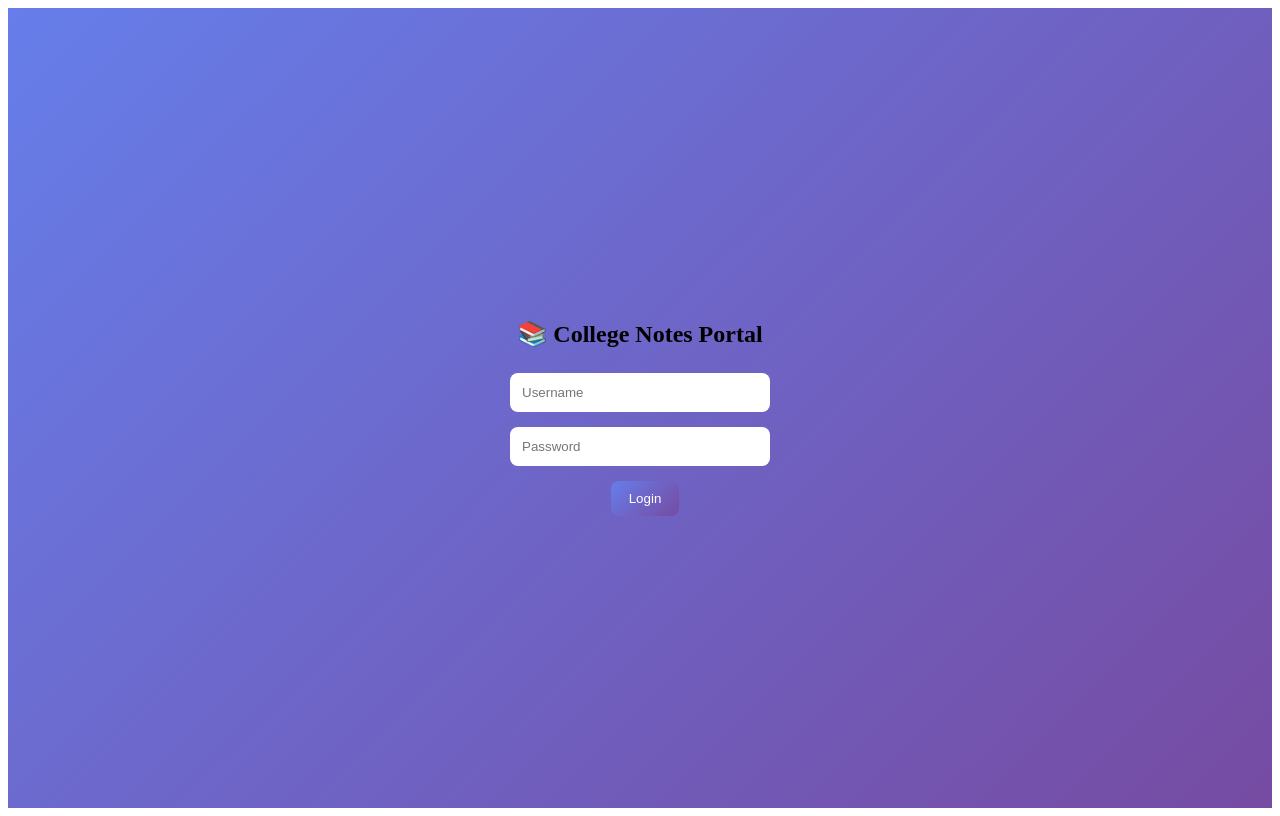
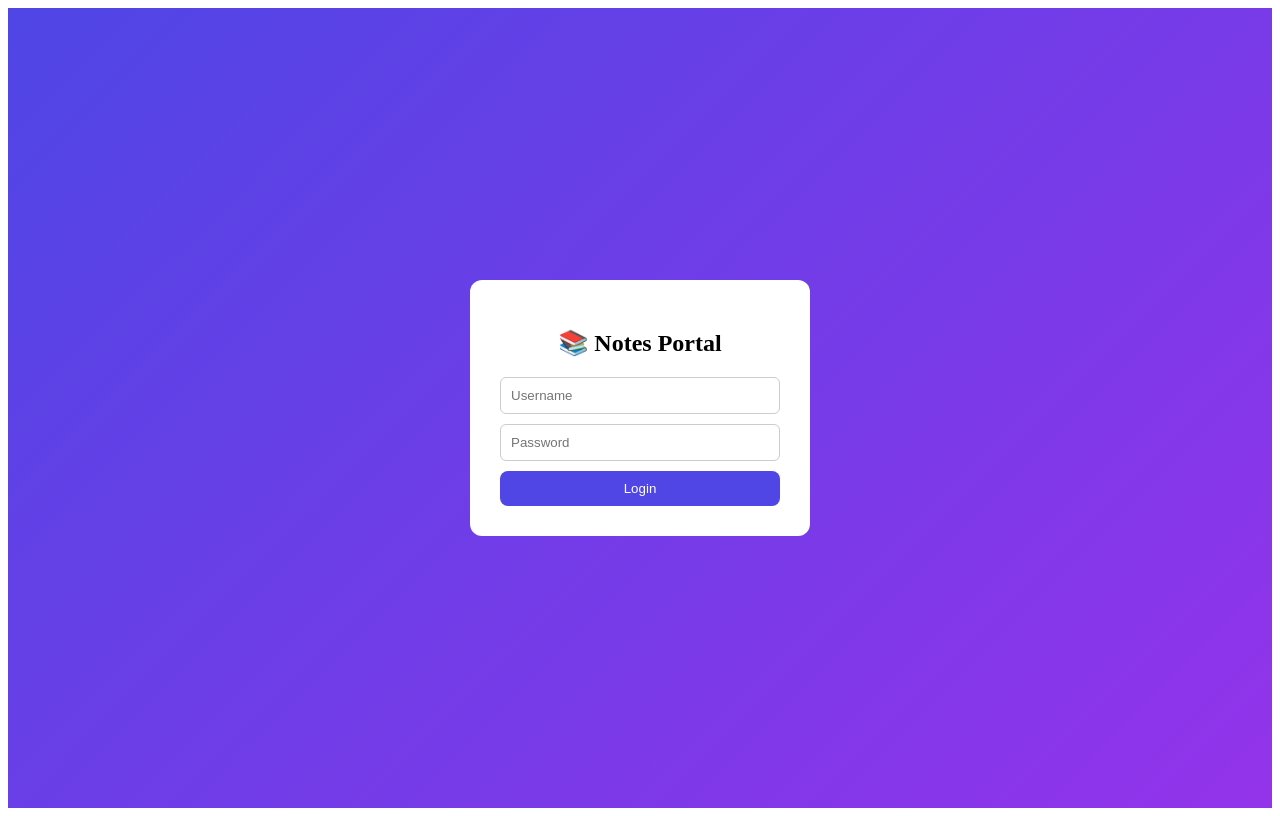
Before and after one commit to divakarhankare9850-ai/MBAnotes, a React (Create React App) app: page / in a window 1280 px wide. Built offline with nearby package versions, Linux system fonts and the light colour scheme.

Commit message:
Update App.js

```diff
--- a/src/App.js
+++ b/src/App.js
@@ -128,11 +128,9 @@ export default function App() {
 
     try {
       await deleteDoc(doc(db, "notes_" + selectedSubject.id, note.id));
-
       await deleteObject(
         ref(storage, `notes/${selectedSubject.id}/${note.name}`)
       );
-
       fetchNotes(selectedSubject.id);
     } catch {
       alert("Delete failed");
@@ -145,6 +143,7 @@ export default function App() {
     <div style={styles.container}>
       <Navbar user={user} role={role} logout={logout} />
 
+      <div style={styles.contentWrapper}>
         {!selectedSubject ? (
           <div style={styles.grid}>
             {SUBJECTS.map((sub) => (
@@ -155,27 +154,29 @@ export default function App() {
                   setSelectedSubject(sub);
                   fetchNotes(sub.id);
                 }}
-              onMouseEnter={(e) => e.currentTarget.style.transform = "scale(1.06)"}
-              onMouseLeave={(e) => e.currentTarget.style.transform = "scale(1)"}
+                onMouseEnter={(e) => e.currentTarget.style.transform = "translateY(-6px)"}
+                onMouseLeave={(e) => e.currentTarget.style.transform = "translateY(0px)"}
               >
-              <h2 style={{ fontSize: 32 }}>{sub.icon}</h2>
-              <p style={{ fontWeight: "600" }}>{sub.name}</p>
+                <div style={styles.cardInner}>
+                  <div style={styles.icon}>{sub.icon}</div>
+                  <p style={styles.cardTitle}>{sub.name}</p>
+                </div>
               </div>
             ))}
           </div>
         ) : (
-        <div style={{ padding: 25 }}>
+          <div style={styles.subjectPage}>
             <button style={styles.backBtn} onClick={() => setSelectedSubject(null)}>
               ← Back
             </button>
 
-          <h2 style={{ marginBottom: 10 }}>
+            <h2 style={styles.heading}>
               {selectedSubject.icon} {selectedSubject.name}
             </h2>
 
             {role === "admin" && (
               <div style={styles.uploadBox}>
-              <input type="file" onChange={(e) => setFile(e.target.files[0])} />
+                <input style={styles.fileInput} type="file" onChange={(e) => setFile(e.target.files[0])} />
                 <button onClick={uploadNote} style={styles.btn}>
                   Upload
                 </button>
@@ -189,12 +190,12 @@ export default function App() {
               {notes.map((note) => (
                 <div key={note.id} style={styles.noteCard}>
                   <div>
-                  <p style={{ fontWeight: "600" }}>{note.name}</p>
+                    <p style={styles.noteTitle}>{note.name}</p>
                     <small>{note.createdAt}</small>
                   </div>
 
-                <div>
-                  <a href={note.url} target="_blank" rel="noreferrer">
+                  <div style={styles.noteActions}>
+                    <a style={styles.link} href={note.url} target="_blank" rel="noreferrer">
                       Open
                     </a>
 
@@ -210,6 +211,7 @@ export default function App() {
           </div>
         )}
       </div>
+    </div>
   );
 }
 
@@ -220,12 +222,14 @@ function Login({ onLogin }) {
 
   return (
     <div style={styles.login}>
-      <h2 style={{ marginBottom: 10 }}>📚 College Notes Portal</h2>
+      <div style={styles.loginCard}>
+        <h2 style={styles.loginTitle}>📚 Notes Portal</h2>
         <input style={styles.input} placeholder="Username" onChange={(e) => setU(e.target.value)} />
         <input style={styles.input} type="password" placeholder="Password" onChange={(e) => setP(e.target.value)} />
         <button style={styles.btn} onClick={() => onLogin(u, p)}>
           Login
         </button>
+      </div>
     </div>
   );
 }
@@ -234,9 +238,9 @@ function Login({ onLogin }) {
 function Navbar({ user, role, logout }) {
   return (
     <div style={styles.nav}>
-      <h3>📘 Notes SaaS</h3>
-      <div>
-        {user} ({role})
+      <h3 style={{ fontWeight: "600" }}>📘 Notes Dashboard</h3>
+      <div style={styles.navRight}>
+        <span>{user} ({role})</span>
         <button onClick={logout} style={styles.logout}>Logout</button>
       </div>
     </div>
@@ -247,89 +251,159 @@ function Navbar({ user, role, logout }) {
 const styles = {
   container: {
     minHeight: "100vh",
-    background: "linear-gradient(135deg, #1f4037, #99f2c8)",
-    color: "white",
-    fontFamily: "Poppins, sans-serif",
+    background: "#f5f7fb",
+    fontFamily: "system-ui",
   },
+
   nav: {
     display: "flex",
     justifyContent: "space-between",
+    padding: "15px 30px",
+    background: "#4f46e5",
+    color: "white",
+  },
+
+  navRight: {
+    display: "flex",
+    alignItems: "center",
+    gap: 15,
+  },
+
+  contentWrapper: {
+    padding: 30,
+  },
+
+  grid: {
+    display: "grid",
+    gridTemplateColumns: "repeat(auto-fit, minmax(260px,1fr))",
+    gap: 25,
+  },
+
+  card: {
+    padding: 25,
+    borderRadius: 16,
+    color: "white",
+    cursor: "pointer",
+    transition: "0.3s",
+    boxShadow: "0 10px 20px rgba(0,0,0,0.15)",
+  },
+
+  cardInner: {
+    textAlign: "center",
+  },
+
+  icon: {
+    fontSize: 32,
+    marginBottom: 10,
+  },
+
+  cardTitle: {
+    fontWeight: "600",
+  },
+
+  subjectPage: {
+    maxWidth: 900,
+    margin: "auto",
+  },
+
+  heading: {
+    marginBottom: 20,
+  },
+
+  uploadBox: {
+    display: "flex",
+    gap: 10,
+    marginBottom: 20,
+  },
+
+  fileInput: {
+    padding: 8,
+  },
+
+  btn: {
+    padding: "10px 16px",
+    borderRadius: 8,
+    border: "none",
+    background: "#4f46e5",
+    color: "white",
+    cursor: "pointer",
+  },
+
+  notesList: {
+    display: "grid",
+    gap: 15,
+  },
+
+  noteCard: {
+    background: "white",
     padding: 15,
-    background: "rgba(0,0,0,0.4)",
-    backdropFilter: "blur(10px)",
+    borderRadius: 10,
+    display: "flex",
+    justifyContent: "space-between",
+    boxShadow: "0 4px 10px rgba(0,0,0,0.08)",
   },
+
+  noteTitle: {
+    fontWeight: "600",
+  },
+
+  noteActions: {
+    display: "flex",
+    alignItems: "center",
+    gap: 10,
+  },
+
+  link: {
+    color: "#4f46e5",
+    fontWeight: "500",
+  },
+
+  deleteBtn: {
+    background: "#ef4444",
+    color: "white",
+    border: "none",
+    padding: "6px 10px",
+    borderRadius: 6,
+  },
+
+  backBtn: {
+    marginBottom: 10,
+    cursor: "pointer",
+  },
+
+  login: {
+    height: "100vh",
+    display: "flex",
+    justifyContent: "center",
+    alignItems: "center",
+    background: "linear-gradient(135deg, #4f46e5, #9333ea)",
+  },
+
+  loginCard: {
+    background: "white",
+    padding: 30,
+    borderRadius: 12,
+    display: "flex",
+    flexDirection: "column",
+    gap: 10,
+    width: 280,
+  },
+
+  loginTitle: {
+    marginBottom: 10,
+    textAlign: "center",
+  },
+
+  input: {
+    padding: 10,
+    borderRadius: 6,
+    border: "1px solid #ccc",
+  },
+
   logout: {
-    marginLeft: 10,
-    padding: "6px 12px",
+    padding: "6px 10px",
     borderRadius: 6,
     border: "none",
     cursor: "pointer",
   },
-  grid: {
-    display: "grid",
-    gridTemplateColumns: "repeat(auto-fit, minmax(250px,1fr))",
-    gap: 25,
-    padding: 30,
-  },
-  card: {
-    padding: 25,
-    borderRadius: 16,
-    cursor: "pointer",
-    textAlign: "center",
-    color: "white",
-    transition: "0.3s",
-    boxShadow: "0 10px 25px rgba(0,0,0,0.2)",
-  },
-  uploadBox: {
-    margin: "20px 0",
-  },
-  btn: {
-    marginLeft: 10,
-    padding: "10px 18px",
-    border: "none",
-    borderRadius: 8,
-    background: "linear-gradient(135deg, #667eea, #764ba2)",
-    color: "white",
-    cursor: "pointer",
-  },
-  backBtn: {
-    marginBottom: 10,
-  },
-  notesList: {
-    display: "grid",
-    gap: 15,
-  },
-  noteCard: {
-    background: "rgba(255,255,255,0.9)",
-    color: "#333",
-    padding: 15,
-    borderRadius: 12,
-    display: "flex",
-    justifyContent: "space-between",
-    alignItems: "center",
-  },
-  deleteBtn: {
-    marginLeft: 10,
-    background: "#ff4b5c",
-    color: "white",
-    border: "none",
-    padding: "6px 12px",
-    borderRadius: 6,
-    cursor: "pointer",
-  },
-  login: {
-    height: "100vh",
-    display: "flex",
-    flexDirection: "column",
-    justifyContent: "center",
-    alignItems: "center",
-    gap: 15,
-    background: "linear-gradient(135deg, #667eea, #764ba2)",
-  },
-  input: {
-    padding: 12,
-    width: 260,
-    borderRadius: 8,
-    border: "none",
-  },
 };
```
Lines whose indentation alone changed are shown as unchanged.
